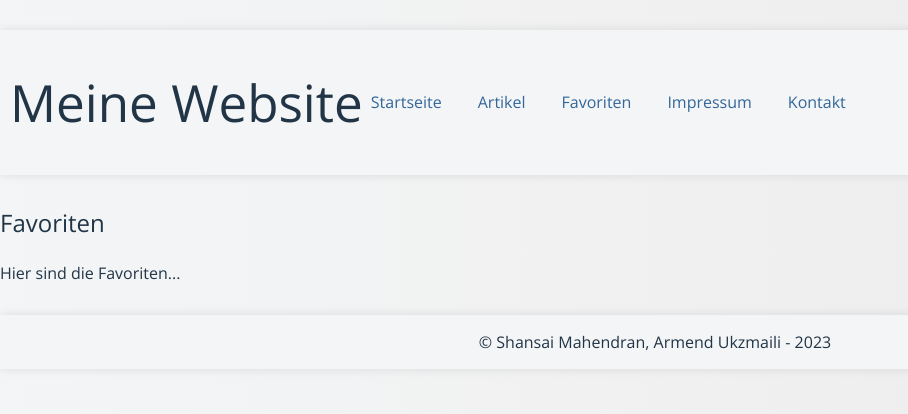
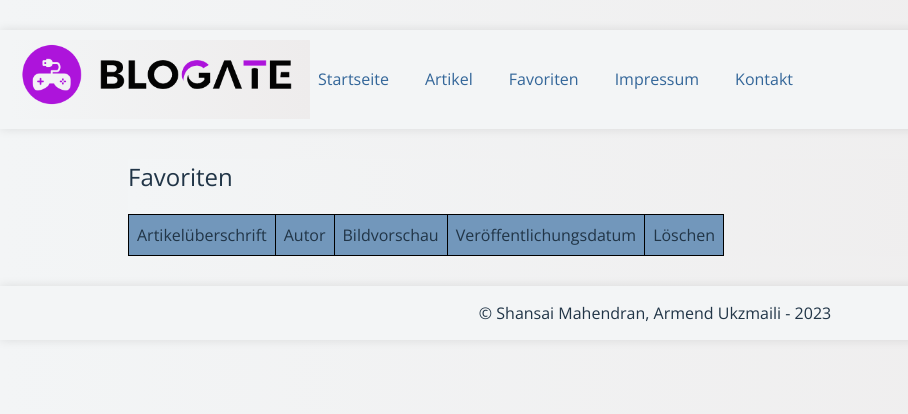
Before and after one commit to ShansaiMA/BloGate, a React (Vite) app in the folder iteration4/: page /favoriten in a window 1280 px wide. Shown: the top 414 px of the page, without its empty margins (0-908 px from the left). Built offline with nearby package versions, Linux system fonts and the light colour scheme.

Commit message:
Favoriten eingefügt aus Iteration 3,  Startseite Bilder

```diff
--- a/iteration4/src/App.jsx
+++ b/iteration4/src/App.jsx
@@ -3,6 +3,7 @@ import Header from './Header';
 import MainView from './MainView';
 import Footer from './Footer';
 import './App.css';
+
 
 function App() {
   return (
--- a/iteration4/src/Favoriten.jsx
+++ b/iteration4/src/Favoriten.jsx
@@ -3,11 +3,27 @@ import './App.css';
 
 function Favoriten() {
   return (
-    <div>
-      {/* HTML-Inhalt für die Favoriten-Seite */}
-      <h2>Favoriten</h2>
-      <p>Hier sind die Favoriten...</p>
-    </div>
+
+    <div id="content">
+    <h2> Favoriten </h2>
+
+    <table class="artikel_tabelle">
+      <thead>
+        <tr>
+          <th class="ÜberschriftenLeiste-tr">Artikelüberschrift</th>
+          <th class="ÜberschriftenLeiste-tr">Autor</th>
+          <th class="ÜberschriftenLeiste-tr">Bildvorschau</th>
+          <th class="ÜberschriftenLeiste-tr">Veröffentlichungsdatum</th>
+          <th class="ÜberschriftenLeiste-tr">Löschen</th>
+        </tr>
+      </thead>
+      <tbody id="tbodyinhalt">
+
+      </tbody>
+    </table>
+
+
+  </div>
   );
 }
 
--- a/iteration4/src/Header.jsx
+++ b/iteration4/src/Header.jsx
@@ -1,11 +1,18 @@
 import React from 'react';
 import './App.css';
+import { Link } from 'react-router-dom';
 
 function Header() {
   return (
     <header className="header">
       {/* HTML-Inhalt für den Header */}
-      <h1>Meine Website</h1>
+
+      <div className="logo">
+        <a href="startseite.html">
+          <img src="./img/Transparentes Logo.png" alt="Logo der Webseite" width="300" />
+        </a>
+      </div>
+
       <nav className="navigation">
         <ul className="nav_links">
           <li><a href="/">Startseite</a></li>
--- a/iteration4/src/Startseite.jsx
+++ b/iteration4/src/Startseite.jsx
@@ -1,5 +1,6 @@
 import React from 'react';
 import './App.css';
+
 
 
 function Startseite() {
@@ -11,12 +12,14 @@ function Startseite() {
         <br />
         <br />
         <table className="artikel_tabelle">
+          <thead>
           <tr>
             <th className="ÜberschriftenLeiste-tr">Artikelüberschrift</th>
             <th className="ÜberschriftenLeiste-tr">Autor</th>
             <th className="ÜberschriftenLeiste-tr">Bildvorschau</th>
             <th className="ÜberschriftenLeiste-tr">Veröffentlichungsdatum</th>
           </tr>
+          </thead>
           <tr>
             <td>
               <a href="artikel1.html">Die Gerüchte Küche brodelt: GTA 6 noch vor dem <time>17. Mai 2023? </time> </a>
@@ -24,7 +27,7 @@ function Startseite() {
             <td>Armo</td>
             <td>
               <img
-                src="../img/Artikel Fotos/Artikel 1.jpeg"
+                src="./img/Artikel Fotos/Artikel 1.jpeg"
                 alt="Profilbild von Armo"
                 width="100"
               />
@@ -42,7 +45,7 @@ function Startseite() {
             <td>Racix</td>
             <td>
               <img
-                src="../img/Artikel Fotos/Super Saiyajin Blue - Budokai Tenkaichi.png"
+                src="./img/Artikel Fotos/Super Saiyajin Blue - Budokai Tenkaichi.png"
                 alt="Hauptbild Dragon Ball"
                 width="100"
               />
```
